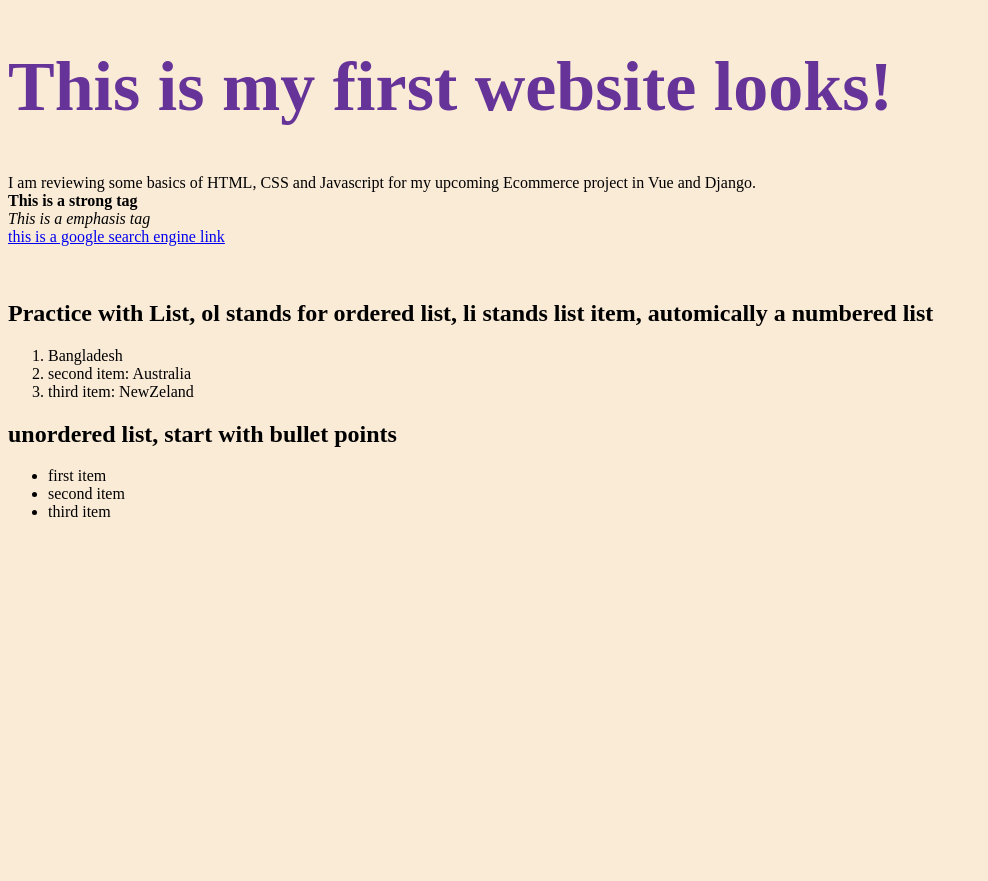
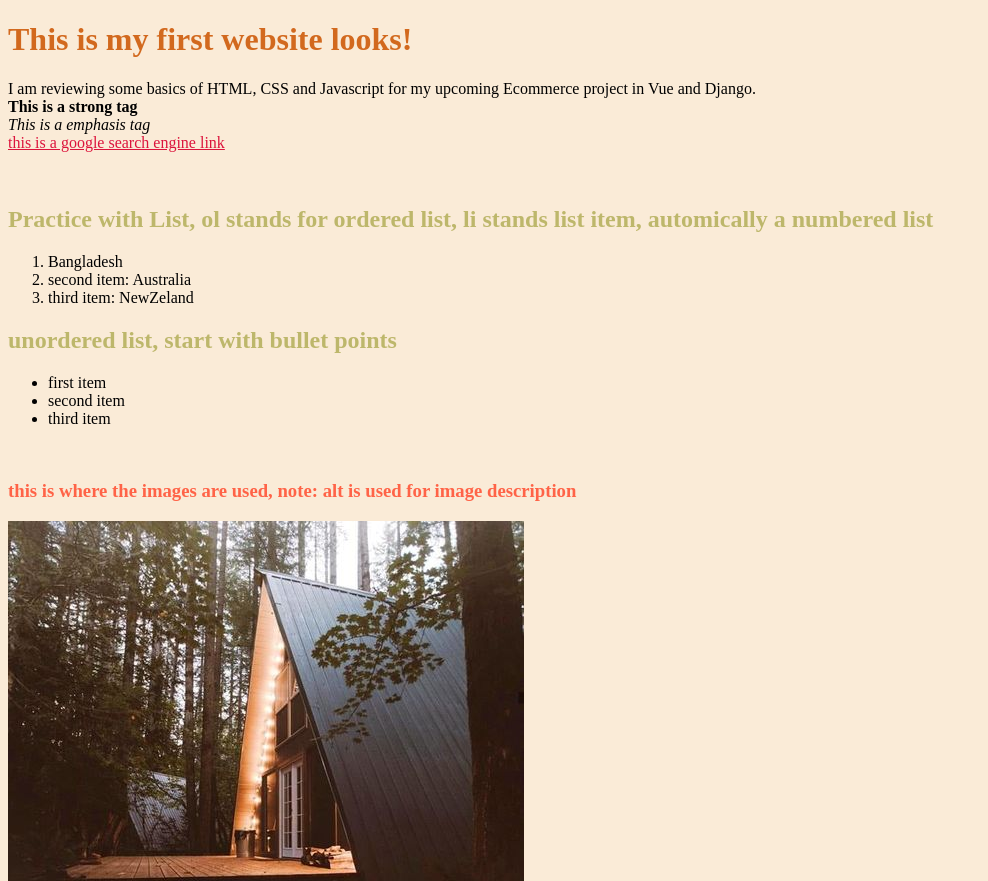
Before and after one commit to omar115/Learn_Web_Development, a plain HTML site: page html-css-basics/index.html in a window 1280 px wide. Shown: the top 881 px of the page, without its empty margins (0-988 px from the left). Before the commit the page ends 800 px from the top, so only its background shows below. Drawn offline with Linux system fonts and the light colour scheme.

Commit message:
use of external css

```diff
--- /dev/null
+++ b/html-css-basics/css/style.css
@@ -0,0 +1,26 @@
+/* This will change the background color */
+body {
+    background-color: antiquewhite;
+
+}
+
+/* this is for hyperlink color */
+a{
+    color: crimson;
+
+}
+
+/* this will change the color of header 1 */
+h1 {
+    color: chocolate;
+}
+
+/* this will change the color of header 2 */
+h2 {
+    color: darkkhaki;
+}
+
+/* this will change the color of header 3 */
+h3 {
+    color: tomato;
+}
--- a/html-css-basics/index.html
+++ b/html-css-basics/index.html
@@ -3,10 +3,10 @@
 <html>
     <head>
         <title>My first webpage</title>
-
+        <link href="css/style.css" rel="stylesheet">
     </head>
-    <body style="background-color: antiquewhite;">
-        <h1 style="font-size: 70px; color: rebeccapurple;">This is my first website looks!</h1>
+    <body>
+        <h1>This is my first website looks!</h1>
         <p>I am reviewing some basics of HTML, CSS and Javascript for my upcoming Ecommerce project
             in Vue and Django.
             <br>
@@ -31,7 +31,10 @@
             <li>third item</li>
         </ul>
 
+        <br>
 
-
+        <h3>this is where the images are used, note: alt is used for image description</h3>
+        <!-- first we will give the source of the image, then we will use alt which means image description -->
+        <img src="images/1.jpg" alt="sample image to show" >
     </body>
 </html>
```
Also changed, not shown: html-css-basics/images/1.jpg (added), html-css-basics/images/2.jpg (added), html-css-basics/images/3.jpg (added).
